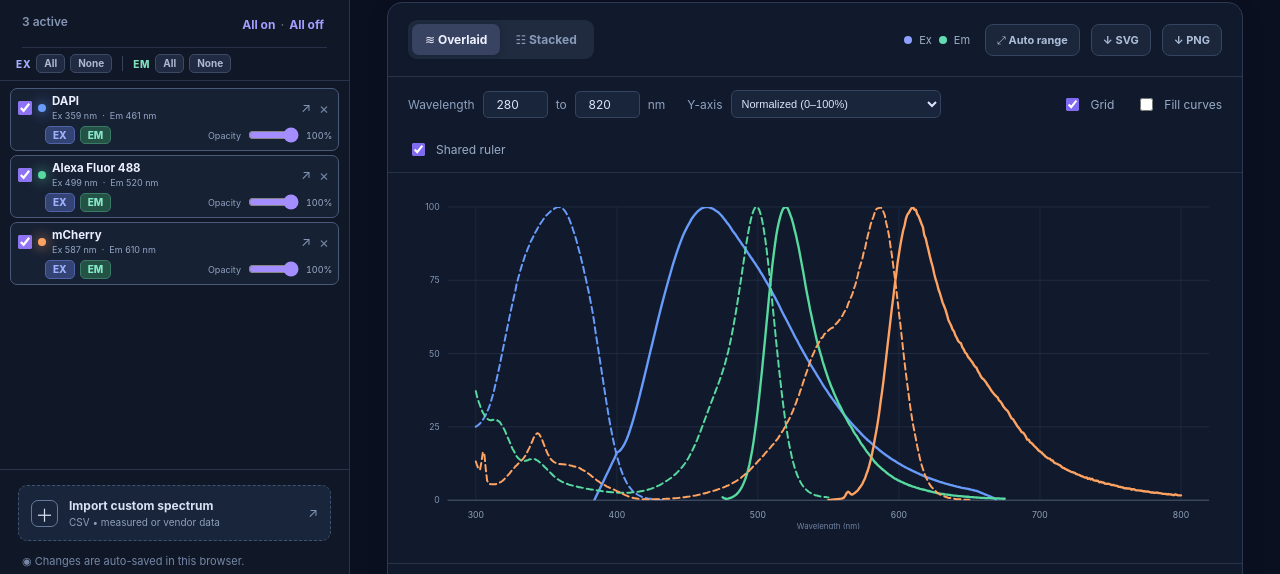
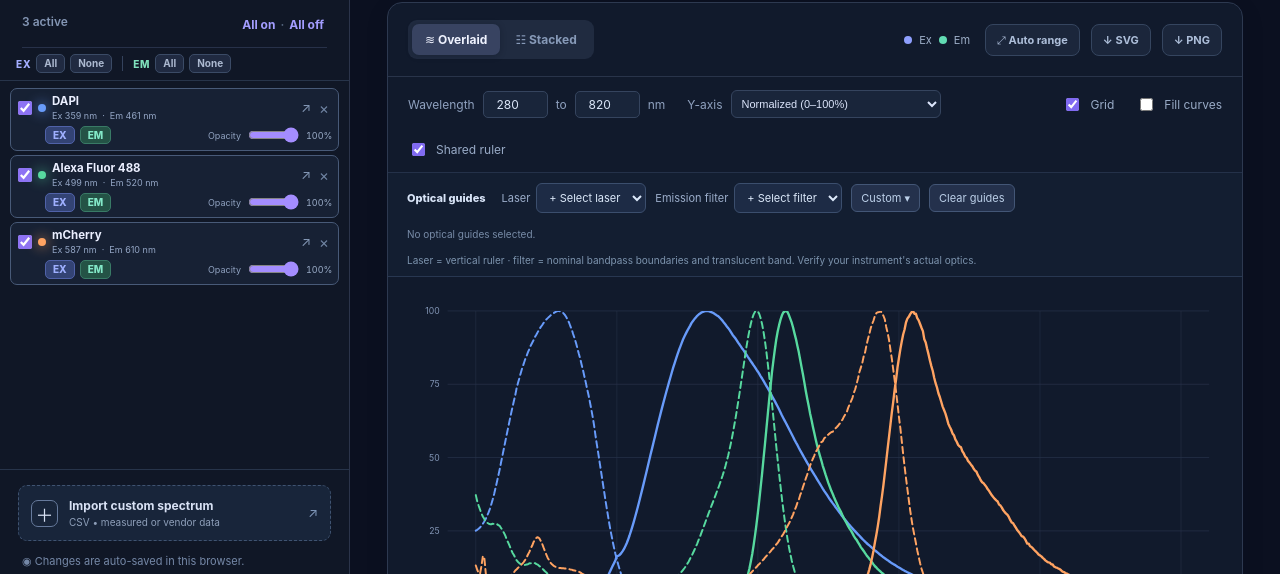
Before and after one commit to vubio/fluorescence, a plain HTML site: page index.html in a window 1280 px wide. Shown: the part 213-787 px from the top of the page. Drawn offline with Linux system fonts and the light colour scheme.

Commit message:
Integrate laser/filter guide controls into website

```diff
--- a/index.html
+++ b/index.html
@@ -8,6 +8,7 @@
 <title>Fluorescence • Spectra workbench</title>
 <link rel="icon" href="favicon.svg" type="image/svg+xml" />
 <link rel="stylesheet" href="styles.css?v=2" />
+<link rel="stylesheet" href="optics.css?v=3" />
 </head>
 <body>
 <div class="app-shell">
@@ -55,6 +56,7 @@
 <div id="toast" class="toast" role="status" aria-live="polite"></div>
 <input id="file-input" type="file" accept=".json,.csv,.tsv,text/csv,application/json" hidden/>
 <dialog id="panel-dialog"><form method="dialog" class="dialog-inner" id="panel-form"><div class="dialog-heading"><span class="eyebrow">SAVE YOUR WORK</span><h3>Name this panel</h3><p>Stores the selection, Ex/Em switches, opacity, and chart settings.</p></div><input id="panel-name" maxlength="80" required placeholder="e.g. Huh7 ferroptosis panel"/><div class="dialog-actions"><button class="btn subtle" value="cancel">Cancel</button><button class="btn primary" id="confirm-panel" value="save">Save panel</button></div></form></dialog>
-<script type="module" src="app.js?v=2"></script>
+<script defer src="optics.js?v=3"></script>
+<script type="module" src="app.js?v=3"></script>
 </body>
 </html>
```
